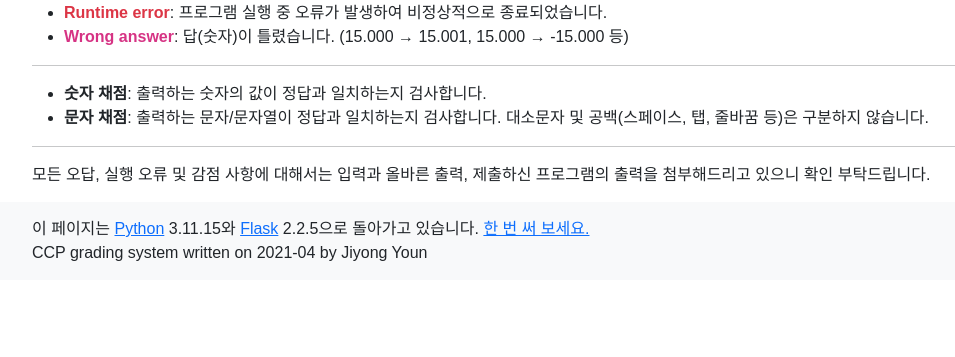
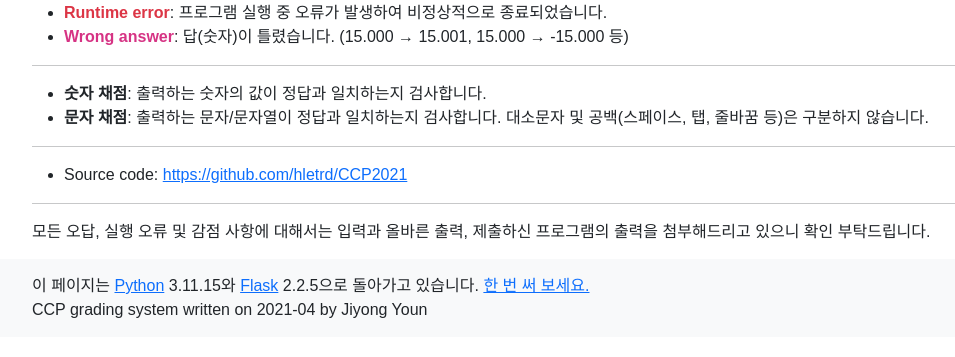
Before and after one commit to hletrd/CCP2021, a Flask app: page /details in a window 1280 px wide. Shown: the part 223-580 px from the top of the page, without its empty margins (50-1005 px from the left). Run offline with Flask 2, Linux system fonts and the light colour scheme; data that the repository does not hold is empty; some libraries are stand-ins or nearby versions.

Commit message:
github link

```diff
--- a/templates/details.html
+++ b/templates/details.html
@@ -15,5 +15,9 @@
 	<li><strong>문자 채점</strong>: 출력하는 문자/문자열이 정답과 일치하는지 검사합니다. 대소문자 및 공백(스페이스, 탭, 줄바꿈 등)은 구분하지 않습니다.</li>
 </ul>
 <hr>
+<ul>
+	<li>Source code: <a href="https://github.com/hletrd/CCP2021">https://github.com/hletrd/CCP2021</a></li>
+</ul>
+<hr>
 모든 오답, 실행 오류 및 감점 사항에 대해서는 입력과 올바른 출력, 제출하신 프로그램의 출력을 첨부해드리고 있으니 확인 부탁드립니다.
 {%include '_footer.html'%}
```
